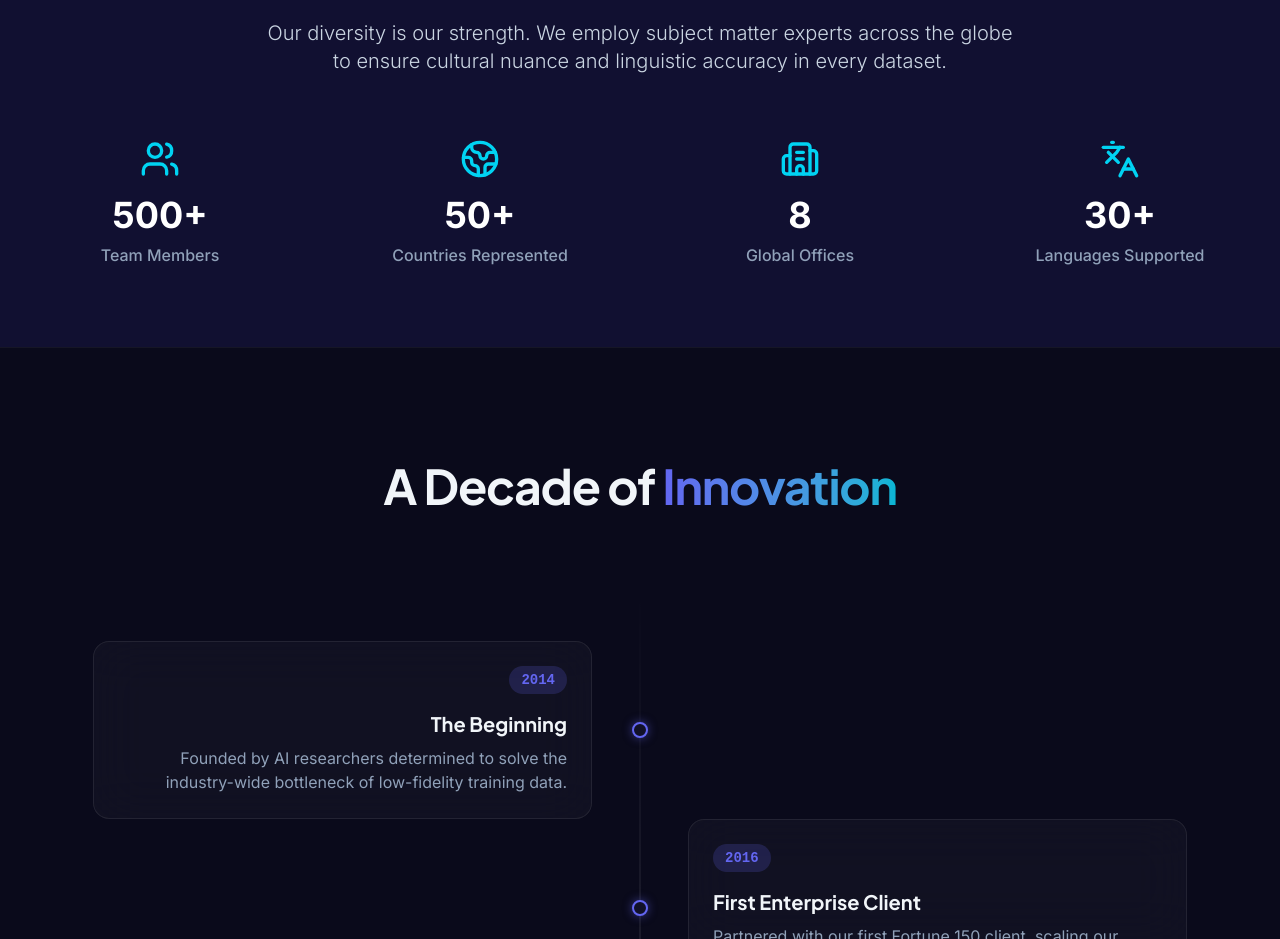
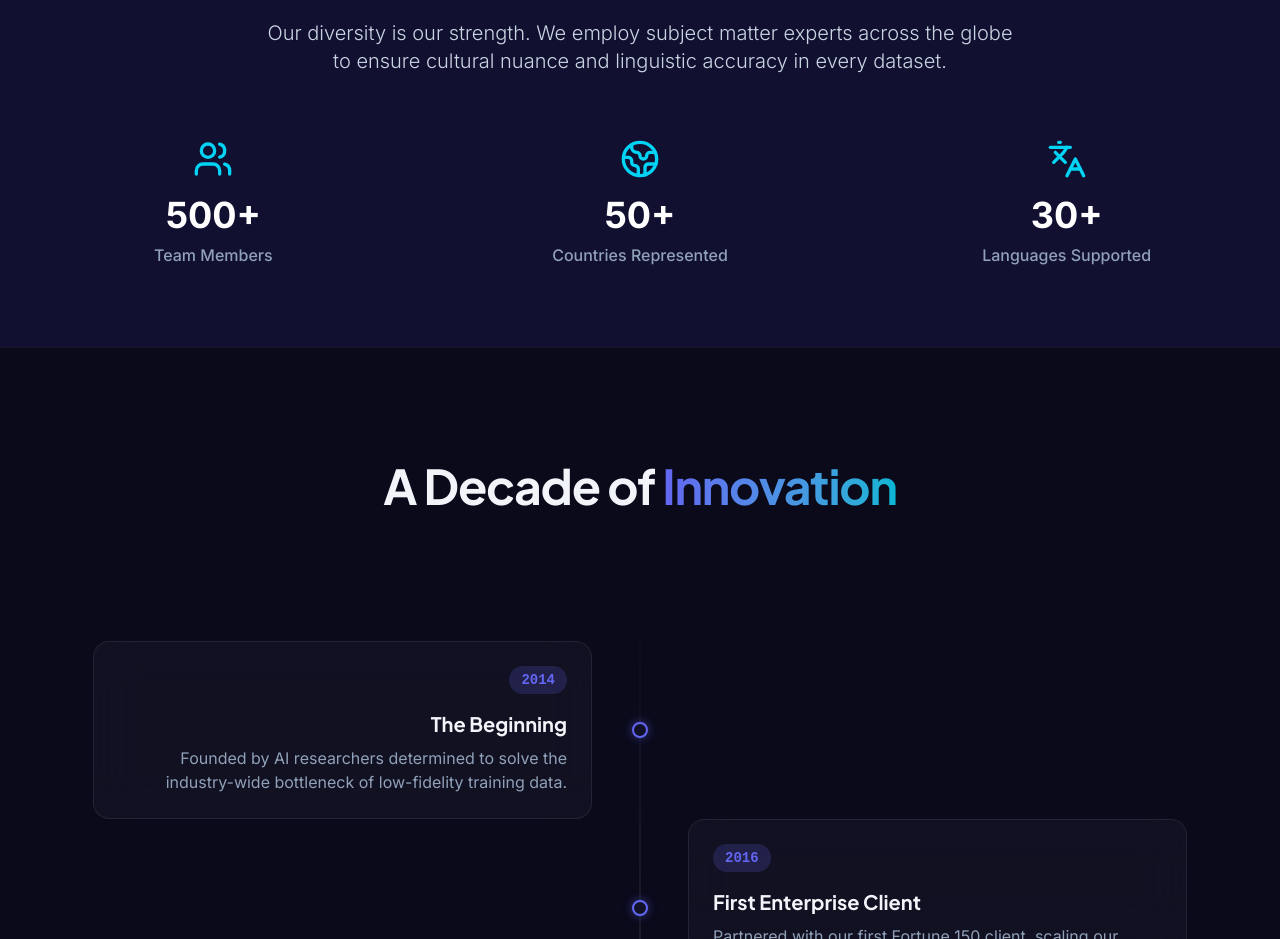
Before and after one commit to liyakathaalikt-oss/loopernode, a Next.js app: page /about in a window 1280 px wide. Shown: the part 4480-5419 px from the top of the page. Built offline with nearby package versions, Linux system fonts and the light colour scheme; no server answers; the database is empty.

Commit message:
UI: Hide '8 Global Offices' statistic block from the About page and adjust grid layout

```diff
--- a/app/about/page.tsx
+++ b/app/about/page.tsx
@@ -247,7 +247,7 @@ export default async function AboutPage() {
               </p>
             </div>
           </FadeUp>
-          <StaggerContainer className="grid grid-cols-2 md:grid-cols-4 gap-8">
+          <StaggerContainer className="grid grid-cols-1 md:grid-cols-3 gap-8">
             <StaggerItem className="text-center">
               <Users className="w-10 h-10 mx-auto text-cyan-400 mb-4" />
               <div className="text-4xl font-bold text-white mb-2">500+</div>
@@ -258,11 +258,13 @@ export default async function AboutPage() {
               <div className="text-4xl font-bold text-white mb-2">50+</div>
               <div className="text-slate-400 font-medium">Countries Represented</div>
             </StaggerItem>
+            {/*
             <StaggerItem className="text-center">
               <Building2 className="w-10 h-10 mx-auto text-cyan-400 mb-4" />
               <div className="text-4xl font-bold text-white mb-2">8</div>
               <div className="text-slate-400 font-medium">Global Offices</div>
             </StaggerItem>
+            */}
             <StaggerItem className="text-center">
               <Languages className="w-10 h-10 mx-auto text-cyan-400 mb-4" />
               <div className="text-4xl font-bold text-white mb-2">30+</div>
```
